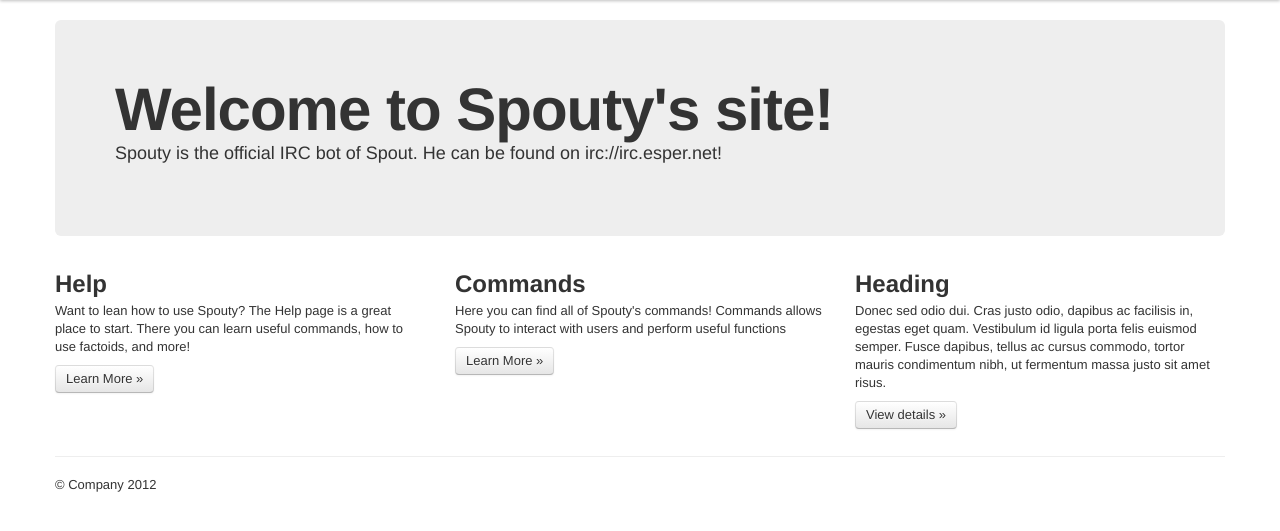
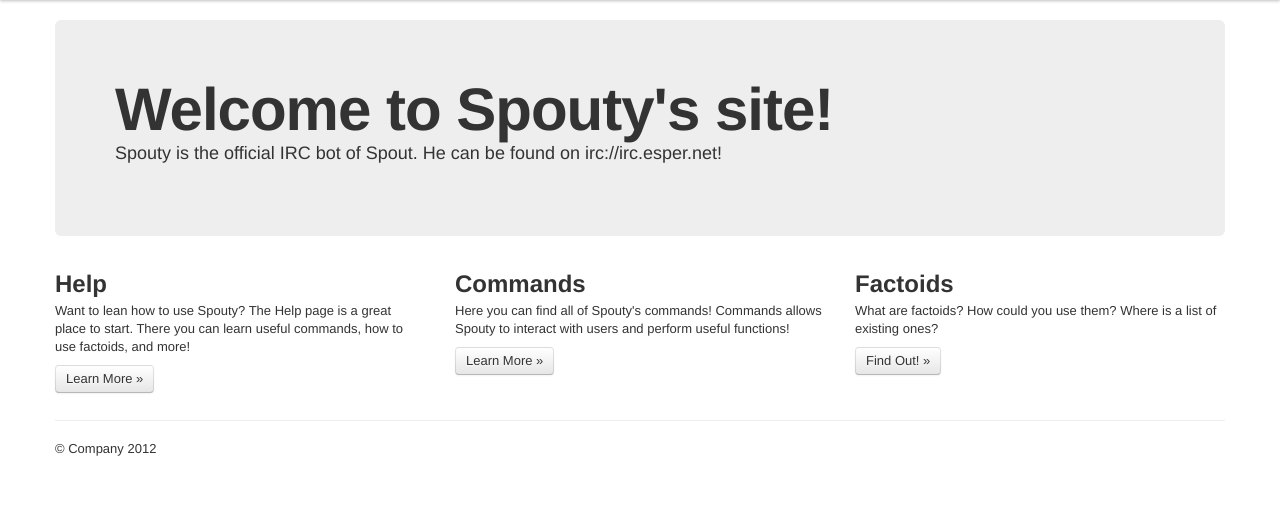
Before and after one commit to stephenwilliams/spouty.org, a PHP site: page / in a window 1280 px wide. Shown: the part 40-571 px from the top of the page. Run offline with PHP 8.4, Linux system fonts and the light colour scheme; data that the repository does not hold is empty.

Commit message:
More update to the index

```diff
--- a/index.php
+++ b/index.php
@@ -76,13 +76,13 @@
         </div>
         <div class="span4">
           <h2>Commands</h2>
-           <p>Here you can find all of Spouty's commands! Commands allows Spouty to interact with users and perform useful functions</p>
+           <p>Here you can find all of Spouty's commands! Commands allows Spouty to interact with users and perform useful functions!</p>
           <p><a class="btn" href="#">Learn More &raquo;</a></p>
        </div>
         <div class="span4">
-          <h2>Heading</h2>
-          <p>Donec sed odio dui. Cras justo odio, dapibus ac facilisis in, egestas eget quam. Vestibulum id ligula porta felis euismod semper. Fusce dapibus, tellus ac cursus commodo, tortor mauris condimentum nibh, ut fermentum massa justo sit amet risus.</p>
-          <p><a class="btn" href="#">View details &raquo;</a></p>
+          <h2>Factoids</h2>
+          <p>What are factoids? How could you use them? Where is a list of existing ones?</p>
+          <p><a class="btn" href="#">Find Out! &raquo;</a></p>
         </div>
       </div>
 
```
